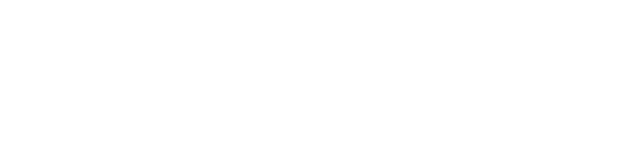
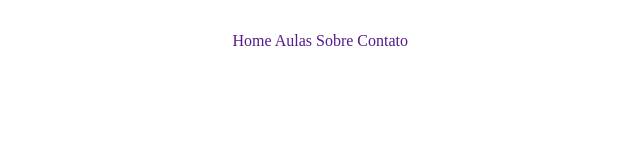
Before and after one commit to erikamattje/landingtwo, a plain HTML site: page index.html in a window 1280 px wide. Shown: the whole page, without its empty margins (600-1240 px from the left). Drawn offline with Linux system fonts and the light colour scheme.

Commit message:
:up: Atualizações estruturais

```diff
--- a/index.html
+++ b/index.html
@@ -1,5 +1,6 @@
 <!DOCTYPE html>
 <html lang="pt-BR">
+
 <head>
     <meta charset="UTF-8">
     <meta http-equiv="X-UA-Compatible" content="IE=edge">
@@ -7,7 +8,27 @@
     <link rel="stylesheet" href="style.css">
     <title>Landing page</title>
 </head>
+
 <body>
+    <div class="container">
+
+        <div class="menu">
+            <a href="" class="menu-link">Home</a>
+            <a href="" class="menu-link">Aulas</a>
+            <a href="" class="menu-link">Sobre</a>
+            <a href="" class="menu-link">Contato</a>
+        </div>
+
+
+        <header>
+
+
+        </header>
+
+
+
+    </div>
 
 </body>
+
 </html>
--- a/style.css
+++ b/style.css
@@ -0,0 +1,21 @@
+*{
+    margin: 0;
+    padding: 0;
+    text-decoration: none;
+}
+
+.menu {
+    position: fixed;
+    z-index: 100;
+    right: 17rem;
+    top: 2rem;
+
+
+}
+
+header{
+    width: 100%;
+    height: 100vh;
+    overflow: hidden;
+    position: relative;
+}
```
